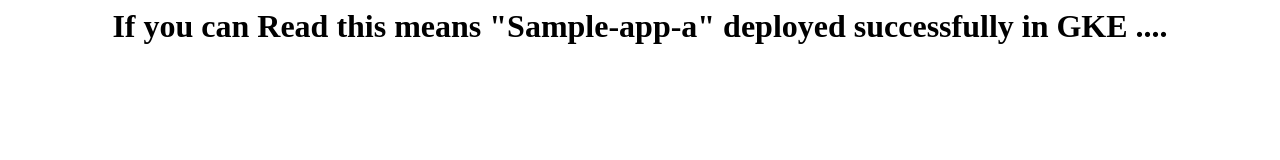
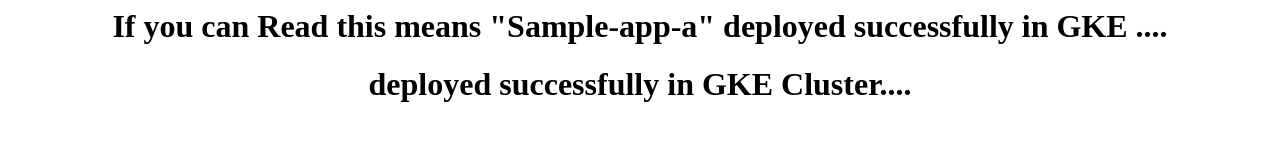
Before and after one commit to db-poc-terraform/sample-app-a, a plain HTML site: page site/index.html in a window 1280 px wide. Drawn offline with Linux system fonts and the light colour scheme.

Commit message:
Update index.html

```diff
--- a/site/index.html
+++ b/site/index.html
@@ -6,5 +6,6 @@ h1 {text-align: center;}
 </head>
 <body>
 <h1>If you can Read this means "Sample-app-a" deployed successfully in GKE ....</h1>
+  <h1>deployed successfully in GKE Cluster....</h1>
 </body>
 </html>
```
